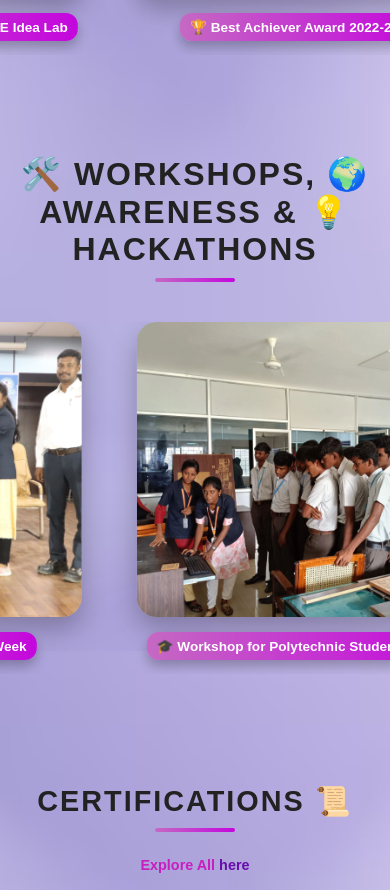
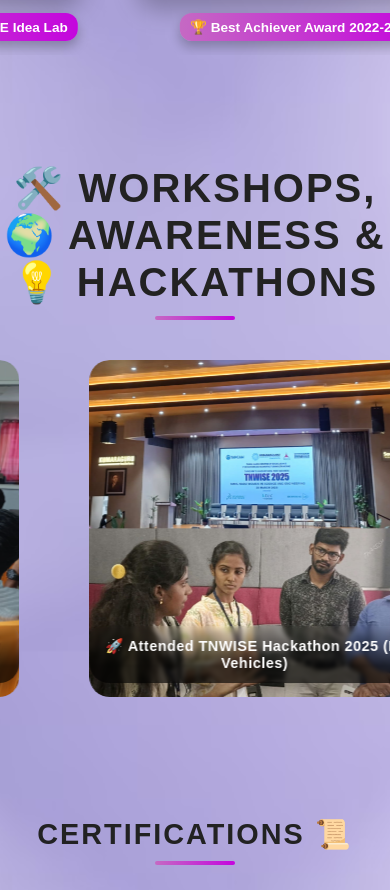
Before and after one commit to Ramajeevitha/my-portfolio, a React (Vite) app in the folder frontend/: page / in a window 390 px wide. Shown: the part 6101-6991 px from the top of the page. Built offline with nearby package versions, Linux system fonts and the light colour scheme.

Commit message:
Update Hackathons.css

```diff
--- a/frontend/src/styles/Hackathons.css
+++ b/frontend/src/styles/Hackathons.css
@@ -1,11 +1,12 @@
+
 #hackathons {
-  padding: 50px 0;
+  padding: 60px 0;
   text-align: center;
   background: transparent;
 }
 
 #hackathons h2 {
-  font-size: 2rem;
+  font-size: 2.5rem;
   margin-bottom: 40px;
   font-weight: 700;
   color: #222;
@@ -26,117 +27,139 @@
 
 
 #hackathons .scroll-container {
-  overflow: hidden;
+  overflow-x: auto;
+  overflow-y: hidden;
   width: 100%;
   position: relative;
+  scroll-behavior: smooth;
+  scrollbar-width: thin;
 }
+
+#hackathons .scroll-container::-webkit-scrollbar {
+  height: 10px;
+}
+
+#hackathons .scroll-container::-webkit-scrollbar-thumb {
+  background: linear-gradient(90deg, #c569c3, #c406dd);
+  border-radius: 5px;
+}
+
+#hackathons .scroll-container::-webkit-scrollbar-track {
+  background: rgba(255, 255, 255, 0.1);
+}
+
 
 #hackathons .scroll-content {
   display: flex;
-  gap: 25px;
-  animation: scroll-right 30s linear infinite;
+  gap: 30px;
+  animation: scroll-right 25s linear infinite;
 }
-
 
 #hackathons .scroll-content:hover {
   animation-play-state: paused;
 }
 
+
 #hackathons .image-wrapper {
+  position: relative;
   display: flex;
   flex-direction: column;
   align-items: center;
   flex-shrink: 0;
-  margin: 0 15px;
-  transition: transform 0.3s ease;
+  margin: 0 20px;
+  border-radius: 20px;
+  overflow: hidden;
+  transition: transform 0.4s ease;
 }
 
 #hackathons .image-wrapper img {
-  width: 40vw;
-  height: 60vh;
+  width: 50vw;
+  height: 70vh;
   object-fit: cover;
   border-radius: 20px;
   box-shadow: 0 12px 25px rgba(0, 0, 0, 0.25);
-  transition: transform 0.4s ease, box-shadow 0.4s ease;
+  transition: transform 0.5s ease, box-shadow 0.5s ease;
 }
 
-#hackathons .image-wrapper img:hover {
+
+#hackathons .image-wrapper:hover img {
   transform: scale(1.05);
-  box-shadow: 0 16px 35px rgba(0, 0, 0, 0.35);
+  box-shadow: 0 18px 35px rgba(0, 0, 0, 0.4);
 }
 
 #hackathons .caption {
-  margin-top: 15px;
-  font-size: 1.2rem;
+  position: absolute;
+  bottom: 0;
+  left: 0;
+  right: 0;
+  padding: 20px 15px;
+  text-align: center;
+  background: linear-gradient(
+    to top,
+    rgba(0, 0, 0, 0.7) 30%,
+    rgba(0, 0, 0, 0.2) 80%,
+    transparent
+  );
   color: #fff;
+  font-size: 1.3rem;
   font-weight: 600;
-  text-align: center;
-  max-width: 38vw;
-  padding: 10px 16px;
-  border-radius: 12px;
-  background: linear-gradient(90deg, #c569c3, #c406dd);
-  box-shadow: 0 6px 12px rgba(0, 0, 0, 0.25);
-  animation: fadeInUp 0.6s ease;
+  letter-spacing: 0.5px;
+  transition: all 0.3s ease;
+  backdrop-filter: blur(2px);
+  border-bottom-left-radius: 20px;
+  border-bottom-right-radius: 20px;
 }
 
+
 #hackathons .image-wrapper:hover .caption {
-  background: linear-gradient(90deg, #d46dd9, #d920ff);
-  box-shadow: 0 8px 18px rgba(0, 0, 0, 0.35);
+  background: linear-gradient(
+    to top,
+    rgba(0, 0, 0, 0.85) 30%,
+    rgba(0, 0, 0, 0.3) 80%,
+    transparent
+  );
+  color: #ffdcfc;
 }
 
 
 @keyframes scroll-right {
   from {
-    transform: translateX(0);
+    transform: translateX(-400%);
   }
   to {
-    transform: translateX(-300%);
+    transform: translateX(0);
   }
 }
 
-@keyframes fadeInUp {
-  from {
-    opacity: 0;
-    transform: translateY(15px);
-  }
-  to {
-    opacity: 1;
-    transform: translateY(0);
-  }
-}
 
-/* ✅ Responsive Design */
 @media (max-width: 1024px) {
   #hackathons .image-wrapper img {
-    width: 50vw;
-    height: 45vh;
+    width: 60vw;
+    height: 50vh;
   }
   #hackathons .caption {
-    font-size: 1rem;
-    max-width: 60vw;
+    font-size: 1.1rem;
+    padding: 15px 12px;
   }
 }
 
 @media (max-width: 768px) {
   #hackathons .image-wrapper img {
-    width: 65vw;
-    height: 40vh;
+    width: 70vw;
+    height: 45vh;
   }
   #hackathons .caption {
-    font-size: 0.95rem;
-    padding: 8px 12px;
-    max-width: 70vw;
+    font-size: 1rem;
   }
 }
 
 @media (max-width: 480px) {
   #hackathons .image-wrapper img {
     width: 85vw;
-    height: 35vh;
+    height: 40vh;
   }
   #hackathons .caption {
-    font-size: 0.85rem;
-    padding: 6px 10px;
-    max-width: 85vw;
+    font-size: 0.9rem;
+    padding: 12px 10px;
   }
 }
```
